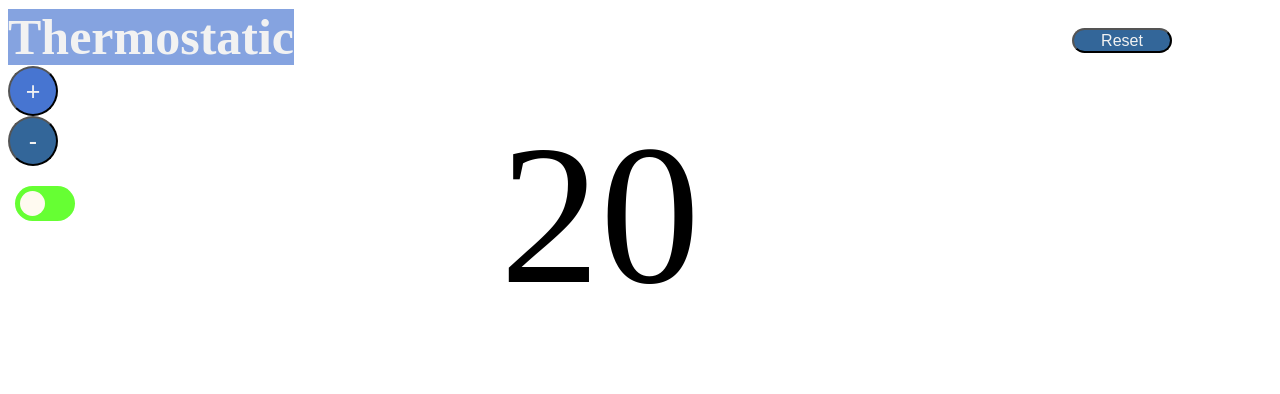
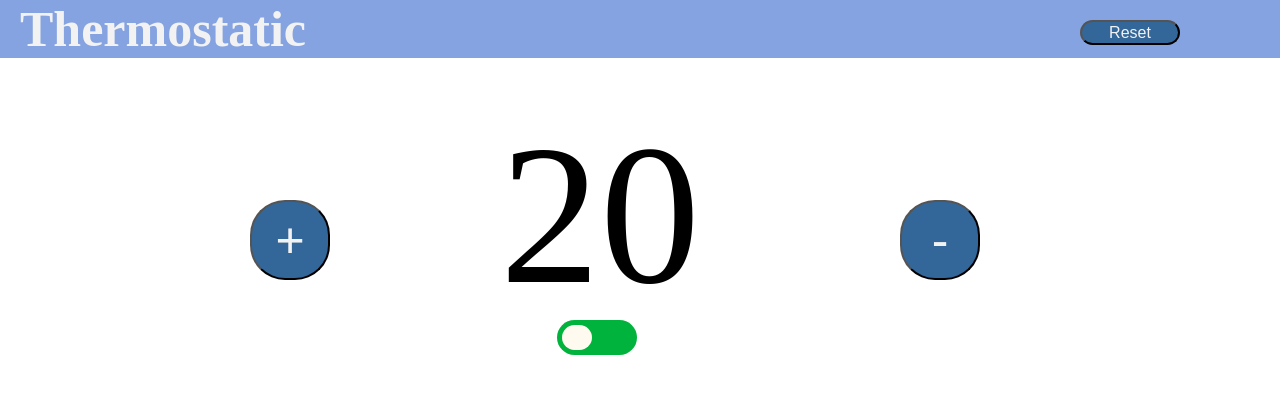
Before and after one commit to FergusLemon/thermostatic, a plain HTML site: page views/index.html in a window 1280 px wide. Drawn offline with Linux system fonts and the light colour scheme.

Commit message:
CSS tweaks.

```diff
--- a/public/stylesheets/buttons.css
+++ b/public/stylesheets/buttons.css
@@ -1,22 +1,26 @@
 #increase-temp, #decrease-temp {
-  height: 50px;
-  width: 50px;
+  height: 80px;
+  width: 80px;
   border-radius: 35px;
   outline: 0;
   color: #f2f2f2;
-  font-size: 25px;
+  font-size: 50px;
+  background-color: #336699;
+  position: absolute;
+  top: 200px;
 }
 
 #increase-temp {
-  background-color: #4775d1;
+  left: 250px;
 }
 
 #decrease-temp {
-  background-color: #336699;
+  right: 300px;
 }
 
 #reset-temp {
   border-radius: 15px;
+  outline: 0;
   background-color: #336699;
   color: #f2f2f2;
   font-size: 16px;
@@ -32,6 +36,8 @@
   height: 30px;
   position: absolute;
   display: inline-block;
+  top: 300px;
+  left: 550px;
   margin-top: 20px;
 }
 
@@ -44,11 +50,11 @@
 .slider {
   position: absolute;
   cursor: pointer;
-  width: 55px;
+  width: 75px;
   height: 30px;
   padding-top: 5px;
   padding-left: 5px;
-  background-color: #66ff33;
+  background-color: #00b33c;
   transition: .5s;
   border-radius: 35px;
 }
@@ -57,20 +63,20 @@
   position: absolute;
   content: "";
   height: 25px;
-  width: 25px;
+  width: 30px;
   background-color: #FFFAF0;
   transition: .5s;
   border-radius: 15px;
 }
 
 input:checked + .slider {
-  background-color: #ff0000;
+  background-color: #e60000;
 }
 
 input:checked + .slider:before {
-  -webkit-transform: translateX(26px);
-  -ms-transform: translateX(26px);
-  transform: translateX(26px);
+  -webkit-transform: translateX(36px);
+  -ms-transform: translateX(36px);
+  transform: translateX(36px);
 }
 /* CSS tips for the toggle button taken from w3schools.com, available at:
  * https://www.w3schools.com/howto/howto_css_switch.asp */
--- a/public/stylesheets/layout.css
+++ b/public/stylesheets/layout.css
@@ -1,6 +1,8 @@
 #banner {
-  display: inline;
   width: 100%;
   background-color: #85a3e0;
   margin: 0;
 }
+body {
+  margin: 0;
+}
--- a/public/stylesheets/text.css
+++ b/public/stylesheets/text.css
@@ -3,6 +3,7 @@
   background-color: #85a3e0;
   font-size: 50px;
   display: inline;
+  padding-left: 20px;
 }
 
 #temperature {
```
